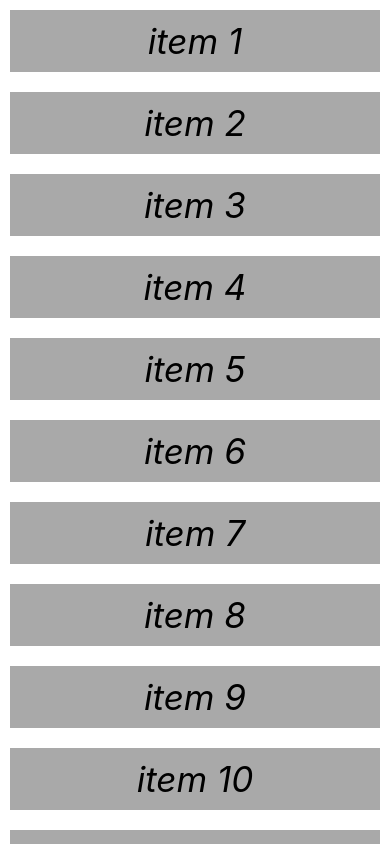
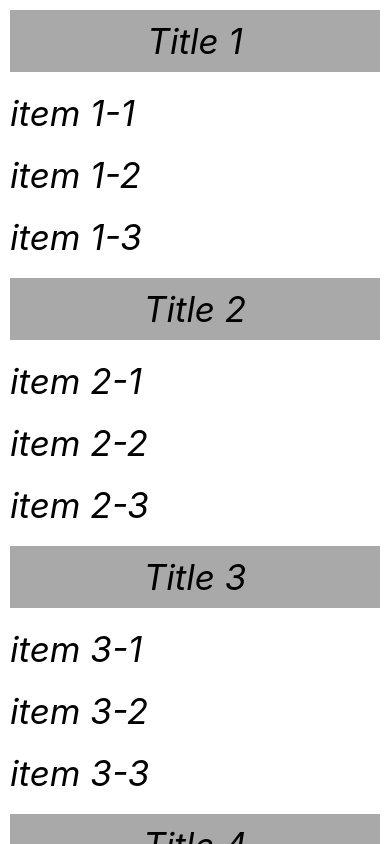
Before and after one commit to Ravibkn/react_project, a React Native app: screen / in a window 390 px wide. Built offline with nearby package versions, Linux system fonts and the light colour scheme.

Commit message:
SectionList

```diff
--- a/App.js
+++ b/App.js
@@ -1,5 +1,5 @@
 import React, { useState } from "react";
-import { View, Text, StyleSheet, ScrollView, RefreshControl, FlatList } from 'react-native'
+import { View, Text, StyleSheet, ScrollView, RefreshControl, FlatList, SectionList } from 'react-native'
 
 const App = () => {
 
@@ -18,6 +18,23 @@
     { name: 'item 12' },
 
   ]);
+  const DATA = [
+    {
+      title: 'Title 1',
+      data: ['item 1-1', 'item 1-2', 'item 1-3'],
+    },
+    {
+      title: 'Title 2',
+      data: ['item 2-1', 'item 2-2', 'item 2-3'],
+    }, {
+      title: 'Title 3',
+      data: ['item 3-1', 'item 3-2', 'item 3-3'],
+    }, {
+      title: 'Title 4',
+      data: ['item 4-1', 'item 4-2', 'item 4-3'],
+    }
+  ]
+
   const [Refreshing, setRefreshing] = useState(false)
   const onRefresh = () => {
     setItems([...items, { name: 'item 69' }])
@@ -27,22 +44,38 @@
 
   return (
 
-    <FlatList
+    <SectionList
+    sections={DATA}
+    keyExtractor={(item, index) => index.toString()}
+    renderItem={({item}) =>(
 
-    keyExtractor={(item, index) => index.toString()}
-    data={items}
-    renderItem={({item}) =>(
+       <Text style={styles.text}>{item}</Text>
+
+           )
+    }
+    renderSectionHeader={({section}) =>(
       <View style={styles.item}>
-     <Text style={styles.text}>{item.name}</Text>
-        </View>
+       <Text style={styles.text}>{section.title}</Text>
+           </View>
     )}
-    refreshControl={
-          <RefreshControl
-            refreshing={Refreshing}
-            onRefresh={onRefresh} />
+    />
 
-        }
-   />
+    //   <FlatList
+
+    //   keyExtractor={(item, index) => index.toString()}
+    //   data={items}
+    //   renderItem={({item}) =>(
+    //     <View style={styles.item}>
+    //    <Text style={styles.text}>{item.name}</Text>
+    //       </View>
+    //   )}
+    //   refreshControl={
+    //         <RefreshControl
+    //           refreshing={Refreshing}
+    //           onRefresh={onRefresh} />
+
+    //       }
+    //  />
 
     // <FlatList
     //   keyExtractor={(item, index) => index.toString()}
```
